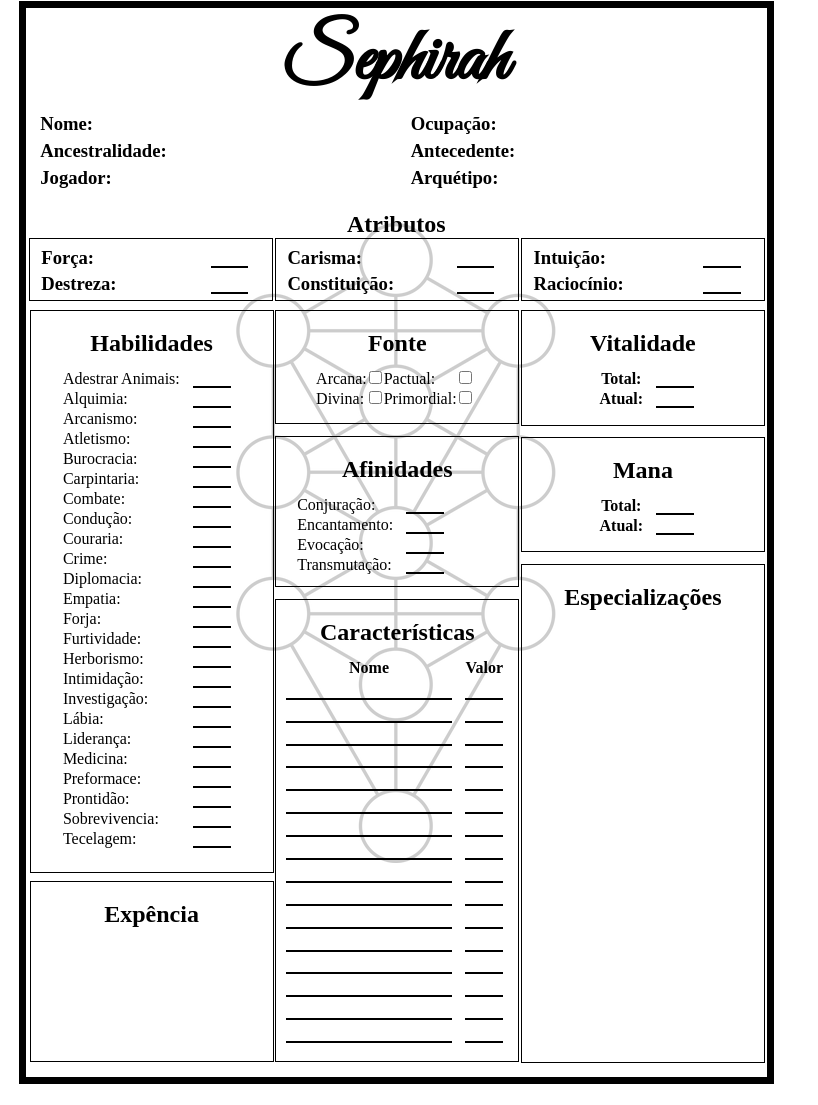
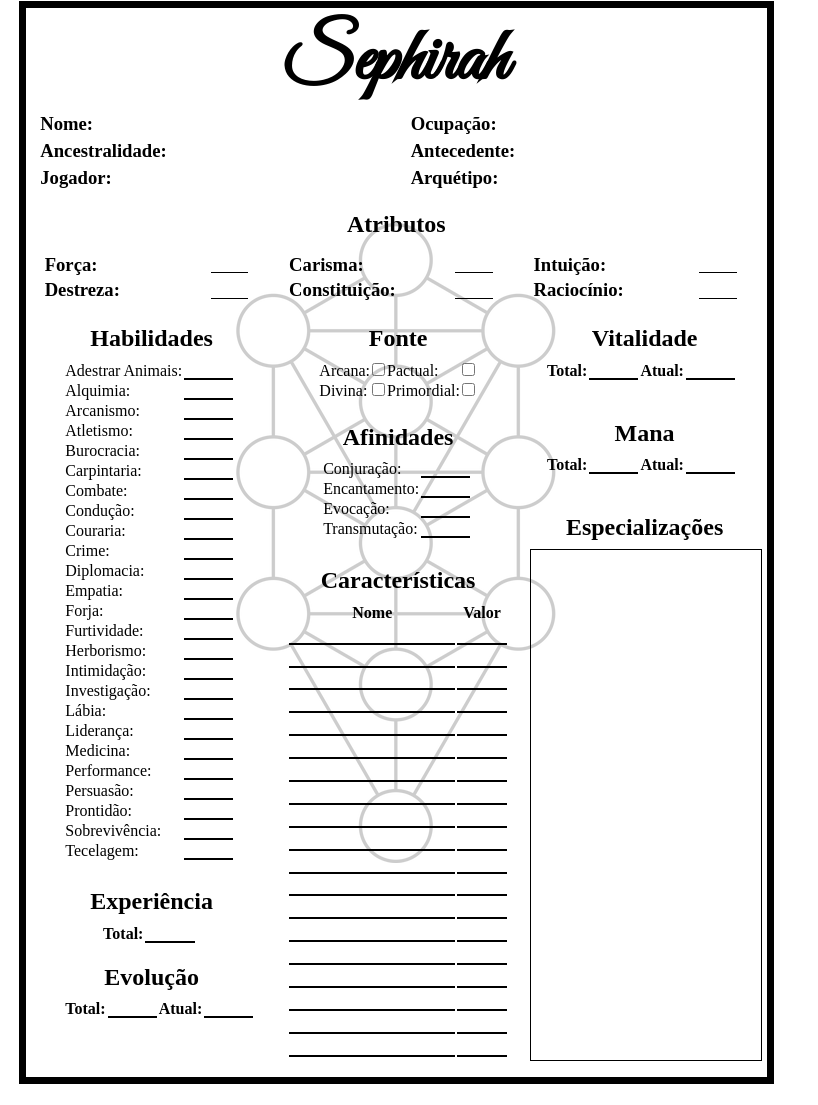
Before and after one commit to danieltrancozo/Sephirah-Character-Sheet, a plain HTML site: page index.html in a window 1280 px wide. Shown: the part 18-1123 px from the top of the page, without its empty margins (0-818 px from the left). Drawn offline with Linux system fonts and the light colour scheme.

Commit message:
new-version-update

```diff
--- a/index.html
+++ b/index.html
@@ -146,7 +146,11 @@
                             <td class="value"></td>
                         </tr>
                         <tr class="ability">
-                            <td class="key">preformace:</td>
+                            <td class="key">performance:</td>
+                            <td class="value"></td>
+                        </tr>
+                        <tr class="ability">
+                            <td class="key">persuasão:</td>
                             <td class="value"></td>
                         </tr>
                         <tr class="ability">
@@ -154,7 +158,7 @@
                             <td class="value"></td>
                         </tr>
                         <tr class="ability">
-                            <td class="key">sobrevivencia:</td>
+                            <td class="key">sobrevivência:</td>
                             <td class="value"></td>
                         </tr>
                         <tr class="ability">
@@ -164,7 +168,29 @@
                     </table>
                 </div>
                 <div class="experience-box">
-                    <h2 style="margin-top: 5mm;">expência</h2>
+                    <h2 style="margin-top: 2mm;">experiência</h2>
+                    <table class="experience-table">
+                        <tr>
+                            <th>
+                                total:
+                            </th>
+                            <td class="value"></td>
+                            <th>
+                        </tr>
+                    </table>
+                    <h2 style="margin-top: 5mm;">evolução</h2>
+                    <table class="evolution-table">
+                        <tr>
+                            <th>
+                                total:
+                            </th>
+                            <td class="value"></td>
+                            <th>
+                                atual:
+                            </th>
+                            <td class="value"></td>
+                        </tr>
+                    </table>
                 </div>
             </div>
             <div class="coll2">
@@ -235,7 +261,19 @@
                     <table class="blessings-list">
                         <tr>
                             <th>nome</th>
-                            <th style="position: relative; left: 3mm;">valor</th>
+                            <th>valor</th>
+                        </tr>
+                        <tr>
+                            <td class="line"></td>
+                            <td class="value"></td>
+                        </tr>
+                        <tr>
+                            <td class="line"></td>
+                            <td class="value"></td>
+                        </tr>
+                        <tr>
+                            <td class="line"></td>
+                            <td class="value"></td>
                         </tr>
                         <tr>
                             <td class="line"></td>
@@ -313,8 +351,6 @@
                                 total:
                             </th>
                             <td class="value"></td>
-                        </tr>
-                        <tr>
                             <th>
                                 atual:
                             </th>
@@ -330,8 +366,6 @@
                                 total:
                             </th>
                             <td class="value"></td>
-                        </tr>
-                        <tr>
                             <th>
                                 atual:
                             </th>
@@ -341,6 +375,7 @@
                 </div>
                 <div class="notes">
                     <h2 class="notes-title">especializações</h2>
+                    <div class="notes-box"></div>
                 </div>
             </div>
         </div>
--- a/styles/body-style.css
+++ b/styles/body-style.css
@@ -1,146 +1,173 @@
 .bodybox{
-    position: relative;
-    top: 0.2cm;
-    height: 20cm;
+    margin-top: 11.34px;
+    height: 756px;
     width: 19.6cm;
     display: flex;
     flex-direction: row;
     text-transform: capitalize;
 }
+.bodybox > div {
+    width: 32%;
+    height: 100%;
+    padding: 0%;
+}
 .coll1{
     -ms-flex-order: 1;
-    width: 6.4cm;
     display: flex;
     flex-direction: column;
 }
+.coll1 > div {
+    margin-left: 1.9mm;
+}
 .coll2{
     -ms-flex-order: 2;
-    width: 6.4cm;
-    margin-left: 1mm;
     display: flex;
     flex-direction: column;
 }
+.coll2 > div {
+    margin-left: 4.4mm;
+}
 .coll3{
     -ms-flex-order: 3;
-    width: 6.4cm;
-    margin-left: 1mm;
     display: flex;
     flex-direction: column;
 }
+.coll3 > div {
+    margin-left: 6.9mm;
+}
+.coll1, .coll2, .coll3 > div {
+    width: 100%;
+    padding: 0%;
+    margin-bottom: 11.34px;
+}
 .abilitybox{
     -ms-flex-order: 1;
-    position: relative;
-    top: 1mm;
-    left: 1mm;
-    border: 1px black solid;
-    height: 15cm;
-    width: 6.4cm;
+    padding: 0%;
+    height: 14.6cm;
+    width: 100%;
 }
 .abilities-title{
-    margin-top: 5mm;
+    margin-top: 2mm;
+    padding: 0%;
 }
 .abilities-list{
-    margin-top: 3mm;
+    margin-top: 2mm;
+    padding: 0%;
     margin-left: 8mm;
     text-align: left;
 }
 .experience-box{
     -ms-flex-order: 2;
-    margin-top: 3mm;
-    margin-left: 1mm;
-    width: 6.4cm;
-    height: 4.8cm;
-    border: 1px black solid;
+    padding: 0%;
+    margin-top: 11.34px;
+    width: 100%;
+    height: 4.6cm;
+}
+.experience-table{
+    margin-left: 18mm;
+    padding: 0%;
+    margin-top: 2mm;
+    text-align: left;
+}
+.evolution-table{
+    margin-left: 8mm;
+    padding: 0%;
+    margin-top: 2mm;
+    text-align: left;
 }
 .magic-sources{
     -ms-flex-order: 1;
-    margin-top: 1mm;
-    margin-left: 1mm;
-    width: 6.4cm;
-    height: 3cm;
-    border: 1px black solid;
+    padding: 0%;
+    width: 100%;
+    height: 2.3cm;
 }
 .source-title{
-    margin-top: 5mm;
+    margin-top: 2mm;
+    padding: 0%;
 }
 .source-list{
-    margin-top: 3mm;
+    margin-top: 2mm;
+    padding: 0%;
     margin-left: 1cm;
     text-align: left;
 }
 .magic-afinities{
     -ms-flex-order: 2;
-    margin-top: 3mm;
-    margin-left: 1mm;
-    width: 6.4cm;
-    height: 4cm;
-    border: 1px black solid;
+    padding: 0%;
+    margin-top: 11.34px;
+    width: 100%;
+    height: 3.5cm;
 }
 .afinity-title{
-    margin-top: 5mm;
+    margin-top: 2mm;
+    padding: 0%;
 }
 .afinity-list{
-    margin-top: 3mm;
-    margin-left: 5mm;
+    margin-top: 2mm;
+    padding: 0%;
+    margin-left: 11mm;
     text-align: left;
 }
 .blessings{
     -ms-flex-order: 3;
-    margin-top: 3mm;
-    margin-left: 1mm;
-    height: 12.35cm;
-    width: 6.4cm;
-    border: 1px black solid;
+    width: 100%;
+    padding: 0%;
+    margin-top: 11.34px;
+    height: 13.05cm;
 }
 .blessings-title{
-    margin-top: 5mm;
+    margin-top: 2mm;
+    padding: 0%;
 }
 .blessings-list{
-    margin-top: 3mm;
+    margin-top: 2mm;
+    padding: 0%;
     margin-left: 2mm;
     text-align: center;
 }
 .vitality-box{
     -ms-flex-order: 1;
-    width: 6.4cm;
-    height: 3cm;
-    margin-left: 1mm;
-    margin-top: 1mm;
-    border: 1px black solid;
+    padding: 0%;
+    height: 2.2cm;
 }
 .vitality-title{
-    margin-top: 5mm;
+    margin-top: 2mm;
+    padding: 0%;
 }
 .vitality-table{
-    margin-top: 3mm;
-    margin-left: 2cm;
-    text-align: center;
+    margin-left: 5mm;
+    padding: 0%;
+    margin-top: 2mm;
+    text-align: left;
 }
 .magic-box{
     -ms-flex-order: 2;
-    margin-top: 3mm;
-    margin-left: 1mm;
-    width: 6.4cm;
-    height: 3cm;
-    border: 1px black solid;
+    padding: 0%;
+    height: 2.2cm;
 }
 .magic-title{
-    margin-top: 5mm;
+    margin-top: 2mm;
+    padding: 0%;
 }
 .mana-table{
-    margin-top: 3mm;
-    margin-left: 2cm;
+    margin-top: 2mm;
+    padding: 0%;
+    margin-left: 5mm;
     text-align: center;
 }
 .notes{
     -ms-flex-order: 3;
-    position: relative;
-    top: 3mm;
-    left: 1mm;
-    width: 6.4cm;
-    height: 13.17cm;
-    border: 1px black solid;
+    padding: 0%;
+    height: 14.45cm;
 }
 .notes-title{
-    margin-top: 5mm;
+    margin-top: 2mm;
+    padding: 0%;
 }
+.notes-box{
+    margin-top: 2mm;
+    border: 1px black solid;
+    margin-left: 1mm;
+    width: 6.1cm;
+    height: 13.5cm;
+}
--- a/styles/sheet-style.css
+++ b/styles/sheet-style.css
@@ -13,14 +13,12 @@ body {
     margin-top: 0.5cm;
     margin-bottom: 0.5cm;
     margin-left: 0.5cm;
-    margin-right: 0.25cm;
+    margin-right: 0.5cm;
     border: 0.2cm black solid;
     text-align: center;
 }
 .background-image {
     position: absolute;
-    margin-top: 0px;
-    margin-left: 0px;
     height: 28.3cm;
     width: 19.6cm;
     background-image: url('../sephiroth-tree.png');
@@ -30,9 +28,8 @@ body {
     background-position-y: center;
 }
 td.value{
-    position: relative;
-    left: 3mm;
-    width: 1cm;
+    margin-left: 3mm;
+    width: 1.3cm;
     border-bottom: 2px black solid;
 }
 td.line{
--- a/styles/stats-style.css
+++ b/styles/stats-style.css
@@ -3,8 +3,8 @@
     text-transform: capitalize;
 }
 .stats-box {
+    margin-top: 2mm;
     text-align: left;
-    margin-left: 0.8mm;
     width:  19.6cm;
     height: 1.6cm;
     text-transform: capitalize;
@@ -13,13 +13,16 @@
     display: flex;
     flex-direction: row;
 }
+.stats-box > div {
+    width: 32%;
+    height: 100%;
+    margin-left: 1%;
+    padding: 0%;
+}
 .stats-1 {
     order: 1;
-    width: 6.4cm;
-    height: 100%;
     display: flex;
     flex-direction: column;
-    border: 1px black solid;
 }
 .stats-strenght {
     order: 1;
@@ -35,12 +38,8 @@
 }
 .stats-2 {
     order: 2;
-    width: 6.4cm;
-    height: 100%;
     display: flex;
     flex-direction: column;
-    margin-left: 0.6mm;
-    border: 1px black solid;
 }
 .stats-charisma {
     order: 1;
@@ -56,12 +55,8 @@
 }
 .stats-3 {
     order: 3;
-    width: 6.4cm;
-    height: 100%;
     display: flex;
     flex-direction: column;
-    margin-left: 0.6mm;
-    border: 1px black solid;
 }
 .stats-intuition {
     order: 1;
@@ -87,5 +82,5 @@
     margin-left: 0px;
     height: 5mm;
     width: 1cm;
-    border-bottom: 2px black solid;
+    border-bottom: 1px black solid;
 }
```
